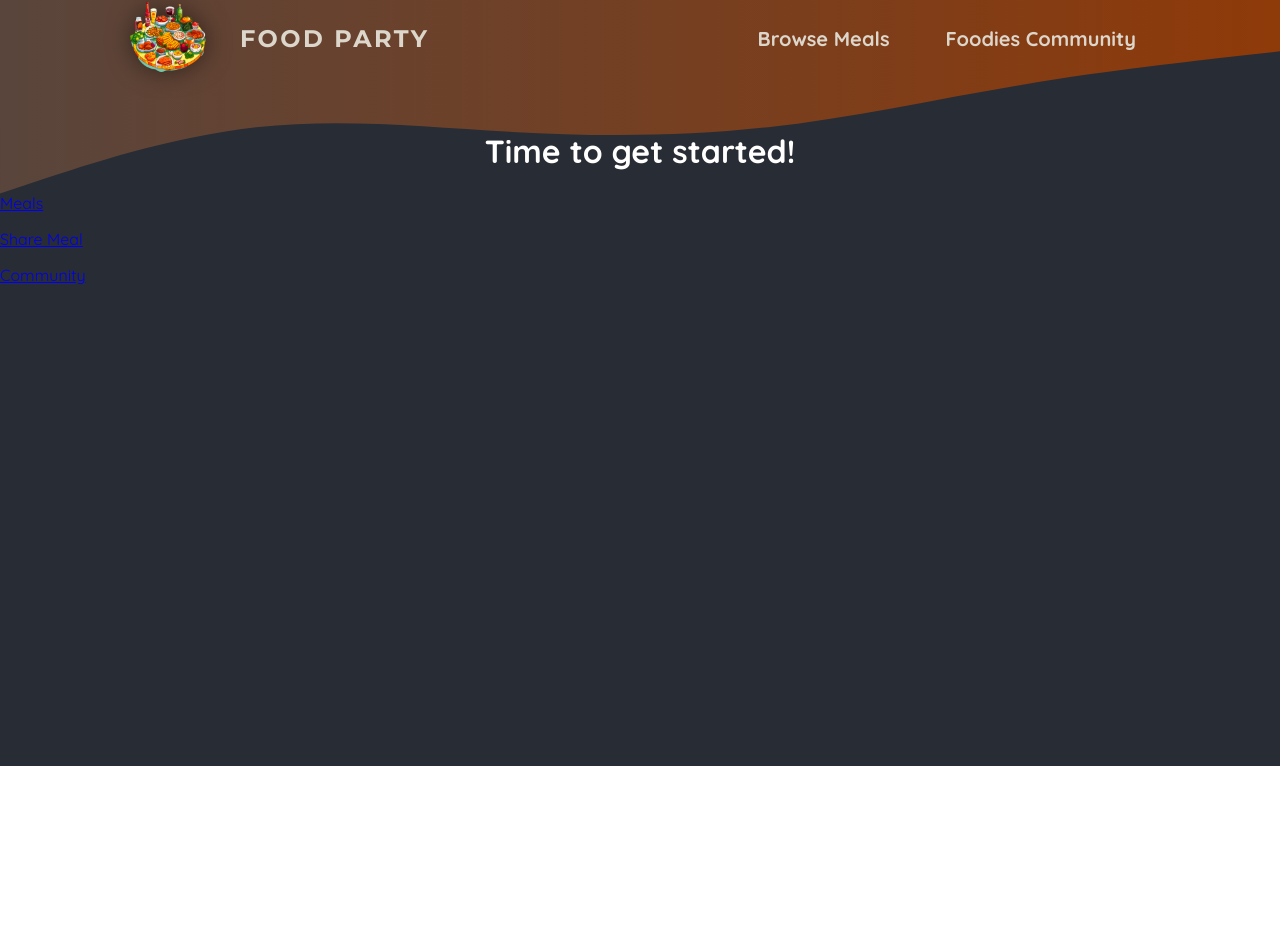
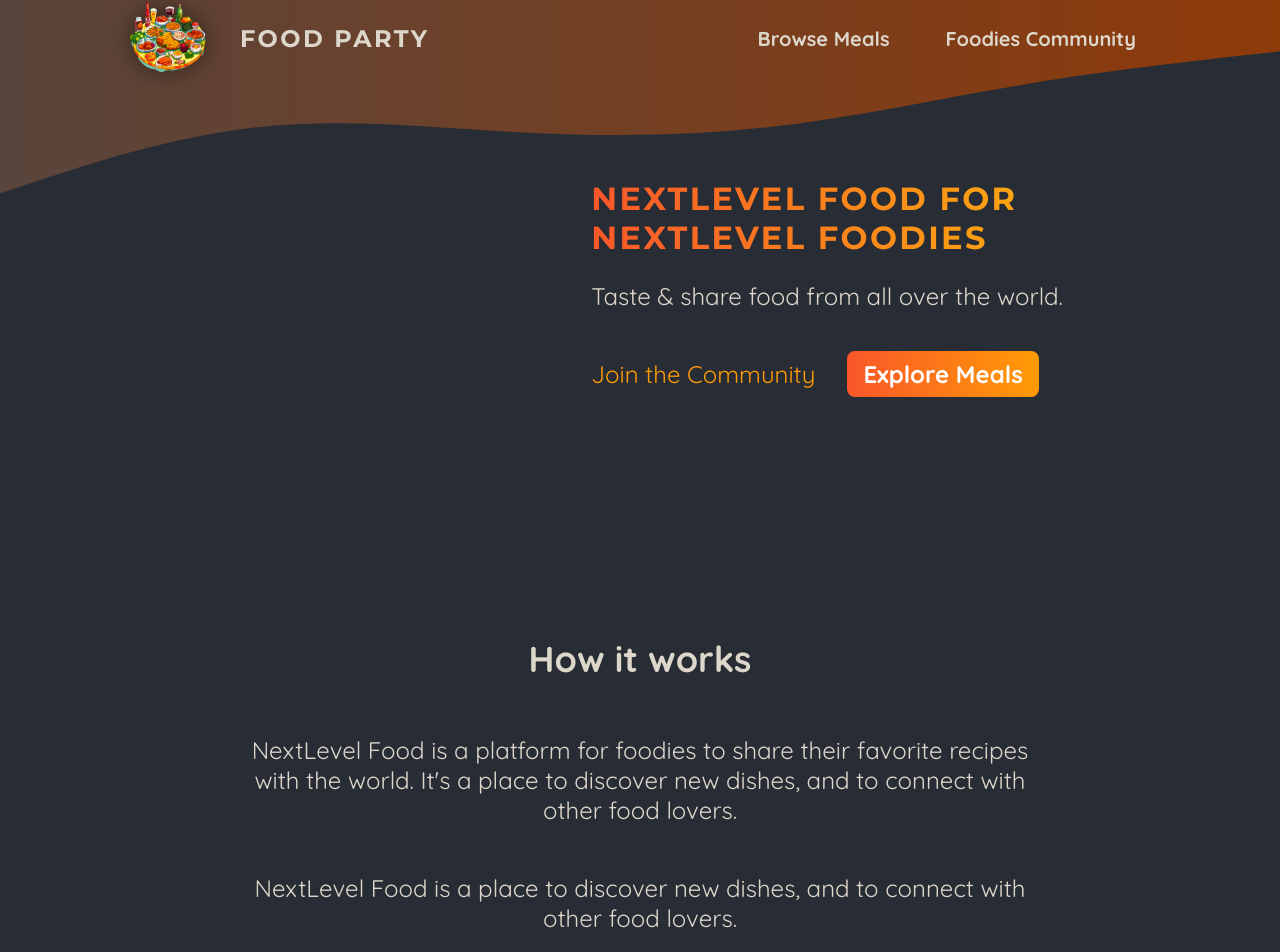
Before and after one commit to AidaMirzapour/food-party, a Next.js app: page / in a window 1280 px wide. Shown: the part 34-986 px from the top of the page. Before the commit the page ends 800 px from the top, so only its background shows below. Built offline with nearby package versions, Linux system fonts and the light colour scheme.

Commit message:
add new files

```diff
--- a/app/globals.css
+++ b/app/globals.css
@@ -11,21 +11,6 @@
 body {
   margin: 0;
   background: radial-gradient(#282c34, #282c34);
-}
-
-.header-background {
-  position: absolute;
-  width: 100%;
-  height: 320px;
-  top: 0;
-  left: 0;
-  z-index: -1;
-}
-
-svg {
-  display: block;
-  width: 100%;
-  height: auto;
 }
 
 .not-found,
--- a/app/layout.js
+++ b/app/layout.js
@@ -1,5 +1,5 @@
 
-import MainHeader from '@/components/main-header';
+import MainHeader from '@/components/main-header/main-header';
 import './globals.css';
 
 export const metadata = {
@@ -11,27 +11,6 @@
   return (
     <html lang="en">
       <body>
-        <div className="header-background">
-          <svg xmlns="http://www.w3.org/2000/svg" viewBox="0 0 1440 320">
-            <defs>
-              <linearGradient id="gradient" x1="0%" y1="0%" x2="100%" y2="0%">
-                <stop
-                  offset="0%"
-                  style={{ stopColor: '#59453c', stopOpacity: '1' }}
-                />
-                <stop
-                  offset="100%"
-                  style={{ stopColor: '#8f3a09', stopOpacity: '1' }}
-                />
-              </linearGradient>
-            </defs>
-            <path
-              fill="url(#gradient)"
-              d="M0,256L48,240C96,224,192,192,288,181.3C384,171,480,181,576,186.7C672,192,768,192,864,181.3C960,171,1056,149,1152,133.3C1248,117,1344,107,1392,101.3L1440,96L1440,0L1392,0C1344,0,1248,0,1152,0C1056,0,960,0,864,0C768,0,672,0,576,0C480,0,384,0,288,0C192,0,96,0,48,0L0,0Z"
-            ></path>
-          </svg>
-        </div>
-
         <MainHeader />
         {children}
       </body>
--- a/app/page.js
+++ b/app/page.js
@@ -1,14 +1,49 @@
-import Link from 'next/link';
+import Link from "next/link";
+import classes from "./page.module.css";
 
 export default function Home() {
   return (
-    <main>
-      <h1 style={{ color: 'white', textAlign: 'center' }}>
-        Time to get started!
-      </h1>
-      <p><Link href="/meals">Meals</Link></p>
-      <p><Link href="/meals/share">Share Meal</Link></p>
-      <p><Link href="/community">Community</Link></p>
-    </main>
+    <>
+      <header className={classes.header}>
+        <div className={classes.slideshow}></div>
+        <div>
+          <div className={classes.hero}>
+            <h1>NextLevel Food for NextLevel Foodies</h1>
+            <p>Taste & share food from all over the world.</p>
+          </div>
+          <div className={classes.cta}>
+            <Link href={"/community"}>Join the Community</Link>
+            <Link href={"/meals"}>Explore Meals</Link>
+          </div>
+        </div>
+      </header>{" "}
+      <main>
+        <section className={classes.section}>
+          <h2>How it works</h2>
+          <p>
+            NextLevel Food is a platform for foodies to share their favorite
+            recipes with the world. It&apos;s a place to discover new dishes,
+            and to connect with other food lovers.
+          </p>
+          <p>
+            NextLevel Food is a place to discover new dishes, and to connect
+            with other food lovers.
+          </p>
+        </section>
+
+        <section className={classes.section}>
+          <h2>Why NextLevel Food?</h2>
+          <p>
+            NextLevel Food is a platform for foodies to share their favorite
+            recipes with the world. It&apos;s a place to discover new dishes,
+            and to connect with other food lovers.
+          </p>
+          <p>
+            NextLevel Food is a place to discover new dishes, and to connect
+            with other food lovers.
+          </p>
+        </section>
+      </main>
+    </>
   );
 }
--- /dev/null
+++ b/app/page.module.css
@@ -0,0 +1,75 @@
+.header {
+  display: flex;
+  gap: 3rem;
+  margin: 3rem auto;
+  width: 90%;
+  max-width: 75rem;
+}
+
+.slideshow {
+  width: 40rem;
+  height: 25rem;
+}
+
+.hero {
+  color: #ddd6cb;
+  font-size: 1.5rem;
+}
+
+.hero h1 {
+  font-size: 2rem;
+  font-weight: bold;
+  font-family: "Montserrat", sans-serif;
+  letter-spacing: 0.15rem;
+  text-transform: uppercase;
+  background: linear-gradient(90deg, #f9572a, #ffc905);
+  background-clip: text;
+  -webkit-background-clip: text;
+  -webkit-text-fill-color: transparent;
+}
+
+.cta {
+  font-size: 1.5rem;
+  display: flex;
+  gap: 1rem;
+}
+
+.cta a {
+  display: inline-block;
+  margin-top: 1rem;
+  padding: 0.5rem 1rem;
+  border-radius: 0.5rem;
+  background: linear-gradient(90deg, #f9572a, #ff9b05);
+  color: #ffffff;
+  font-weight: bold;
+  text-decoration: none;
+}
+
+.cta a:hover,
+.cta a:active {
+  background: linear-gradient(90deg, #fd4715, #f9b241);
+}
+
+.cta a:first-child {
+  background: transparent;
+  font-weight: normal;
+  color: #ff9b05;
+  padding-left: 0;
+}
+
+.cta a:first-child:hover,
+.cta a:first-child:active {
+  background: transparent;
+  color: #f9b241;
+}
+
+.section {
+  display: flex;
+  flex-direction: column;
+  color: #ddd6cb;
+  font-size: 1.5rem;
+  max-width: 50rem;
+  width: 90%;
+  margin: 2rem auto;
+  text-align: center;
+}
--- a/components/main-header.js
+++ /dev/null
@@ -1,25 +0,0 @@
-import Link from 'next/link';
-import logoImg from '@/assets/logo.png';
-import classes from './main-header.module.css';
-
-export default function MainHeader() {
-  return (
-    <header className={classes.header}>
-      <Link className={classes.logo} href="/">
-        <img src={logoImg.src} alt="A plate with food on it" />
-         Food Party
-      </Link>
-
-      <nav className={classes.nav}>
-        <ul>
-          <li>
-            <Link href="/meals">Browse Meals</Link>
-          </li>
-          <li>
-            <Link href="/community">Foodies Community</Link>
-          </li>
-        </ul>
-      </nav>
-    </header>
-  );
-}
--- /dev/null
+++ b/components/main-header/main-header-background.js
@@ -0,0 +1,25 @@
+import classes from './main-header-background.module.css'
+
+export default function MainHeaderBackground(){
+  return(
+     <div className={classes['header-background']}>
+          <svg xmlns="http://www.w3.org/2000/svg" viewBox="0 0 1440 320">
+            <defs>
+              <linearGradient id="gradient" x1="0%" y1="0%" x2="100%" y2="0%">
+                <stop
+                  offset="0%"
+                  style={{ stopColor: '#59453c', stopOpacity: '1' }}
+                />
+                <stop
+                  offset="100%"
+                  style={{ stopColor: '#8f3a09', stopOpacity: '1' }}
+                />
+              </linearGradient>
+            </defs>
+            <path
+              fill="url(#gradient)"
+              d="M0,256L48,240C96,224,192,192,288,181.3C384,171,480,181,576,186.7C672,192,768,192,864,181.3C960,171,1056,149,1152,133.3C1248,117,1344,107,1392,101.3L1440,96L1440,0L1392,0C1344,0,1248,0,1152,0C1056,0,960,0,864,0C768,0,672,0,576,0C480,0,384,0,288,0C192,0,96,0,48,0L0,0Z"
+            ></path>
+          </svg>
+        </div>)
+}
--- /dev/null
+++ b/components/main-header/main-header-background.module.css
@@ -0,0 +1,14 @@
+.header-background {
+  position: absolute;
+  width: 100%;
+  height: 320px;
+  top: 0;
+  left: 0;
+  z-index: -1;
+}
+
+.header-background svg {
+  display: block;
+  width: 100%;
+  height: auto;
+}
--- /dev/null
+++ b/components/main-header/main-header.js
@@ -0,0 +1,30 @@
+import Link from "next/link";
+import logoImg from "@/assets/logo.png";
+import classes from "./main-header.module.css";
+import Image from "next/image";
+import MainHeaderBackground from "./main-header-background";
+
+export default function MainHeader() {
+  return (
+    <>
+      <MainHeaderBackground />
+      <header className={classes.header}>
+        <Link className={classes.logo} href="/">
+          <Image src={logoImg} alt="A plate with food on it" priority />
+          Food Party
+        </Link>
+
+        <nav className={classes.nav}>
+          <ul>
+            <li>
+              <Link href="/meals">Browse Meals</Link>
+            </li>
+            <li>
+              <Link href="/community">Foodies Community</Link>
+            </li>
+          </ul>
+        </nav>
+      </header>
+    </>
+  );
+}
```
Also changed, not shown: components/main-header/main-header.module.css (renamed from components/main-header.module.css).
